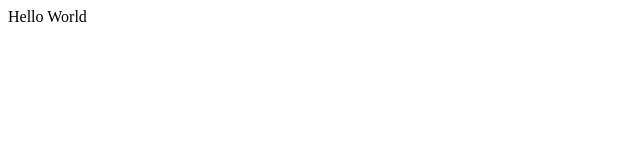
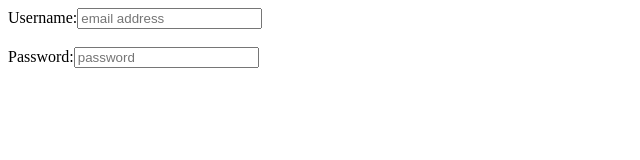
Before and after one commit to Sophiehwl2177/loginform, a plain HTML site: page docs/index.html in a window 1280 px wide. Shown: the whole page, without its empty margins (0-640 px from the left). Drawn offline with Linux system fonts and the light colour scheme.

Commit message:
Update index.html

```diff
--- a/docs/index.html
+++ b/docs/index.html
@@ -1 +1,20 @@
-<html><body><p>Hello World</p></body></html>
+<!DOCTYPE HTML>
+<html>
+<head>
+<title><h1>Login Form</h1></title>
+</head>
+
+</body>
+
+<form action="">
+<div><label>Username:</label><input type="text" placeholder="email address">
+</div>
+<br>
+<div><label>Password:</label><input type="text" placeholder="password">
+</div>
+</form>
+
+</body>
+
+
+</html>
```
